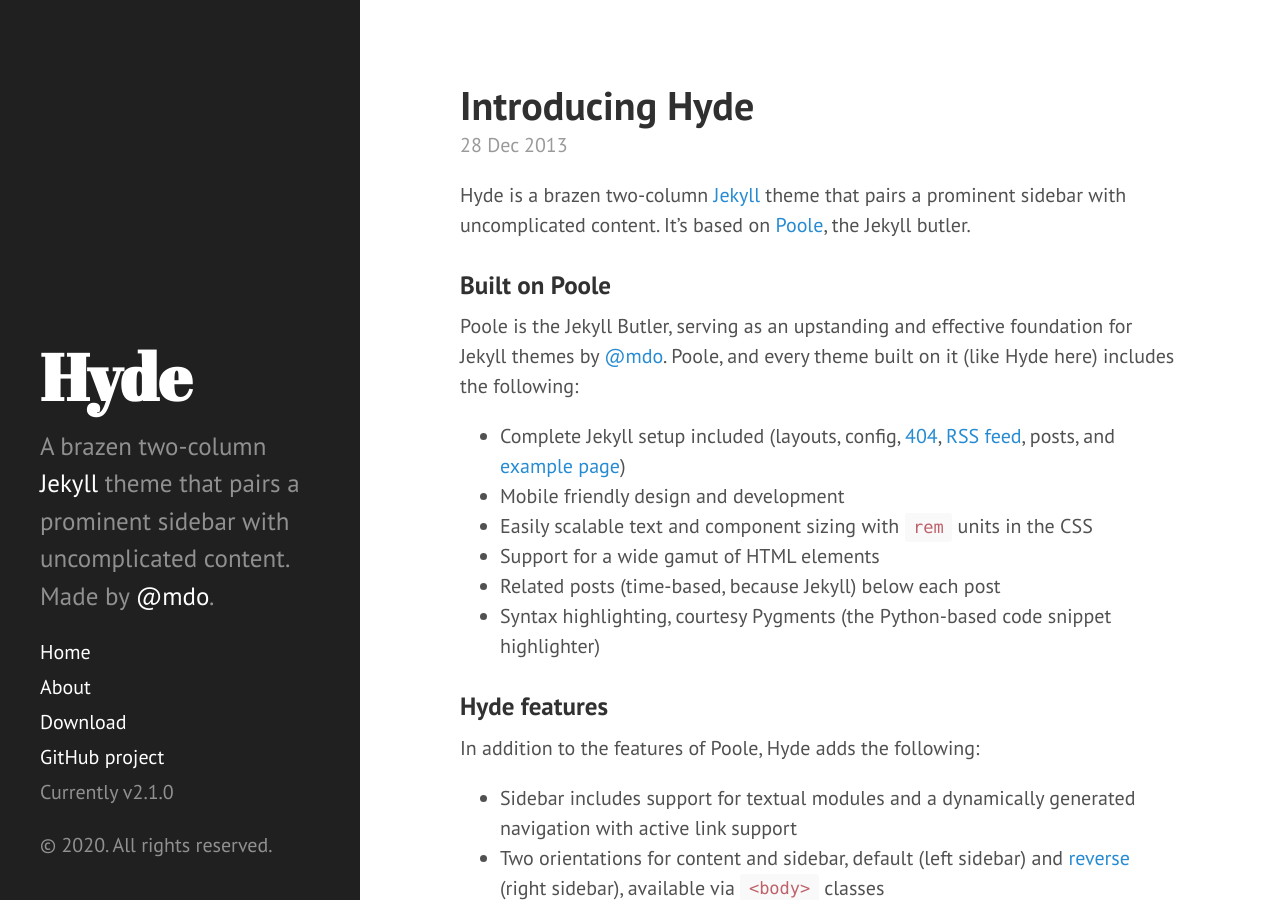
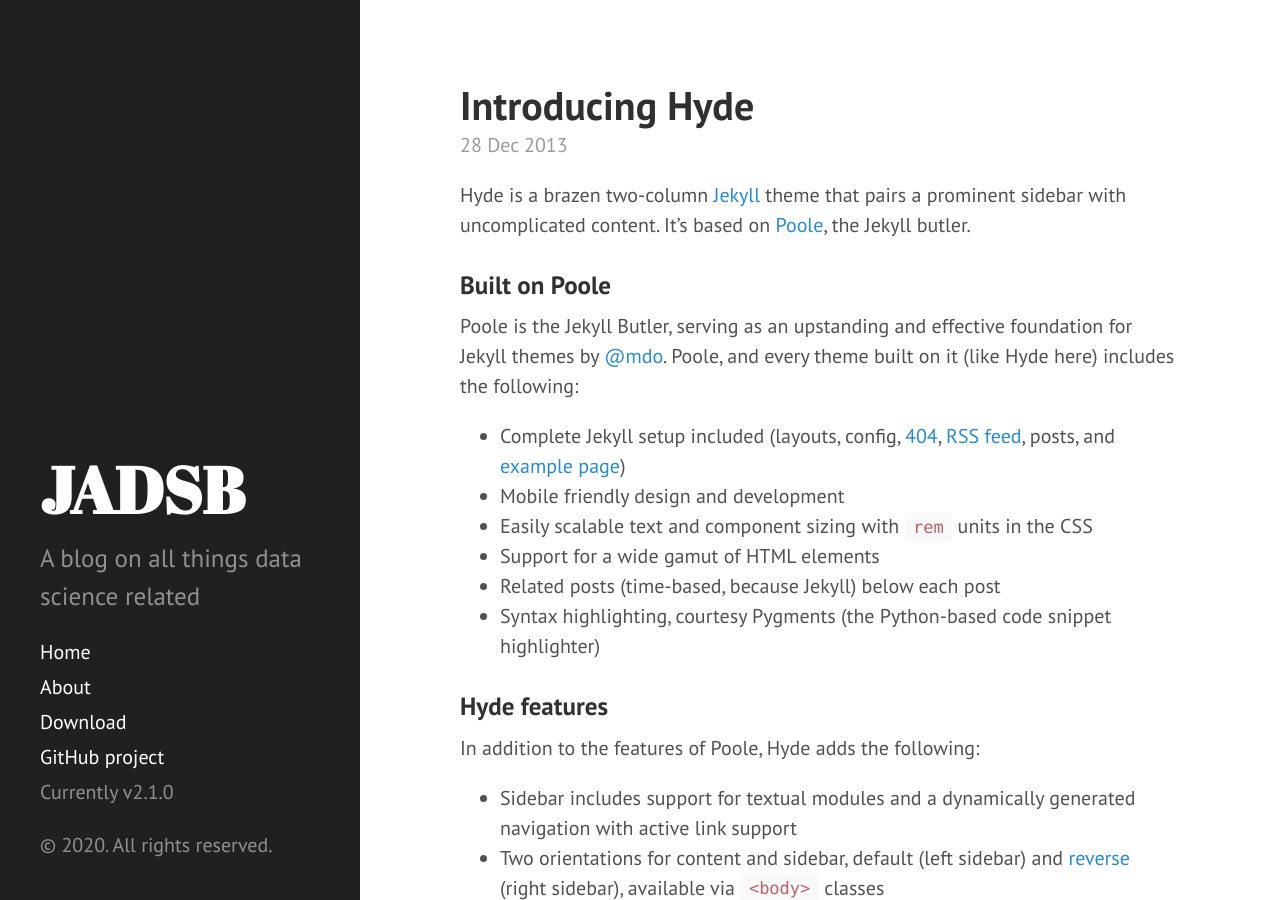
Before and after one commit to Saltwater-City/bslc.github.io, a Jekyll site: the page built from index.html, in a window 1280 px wide and 900 px high. Built offline with Jekyll 4.4.1, drawn with Linux system fonts in a browser that asks for light colours; Markdown is read by kramdown in place of the engine named in the settings; the list of posts is cut into pages by our own code.

Commit message:
modified config yml for test

```diff
--- a/_config.yml
+++ b/_config.yml
@@ -7,9 +7,10 @@
 # relative_permalinks: true
 
 # Setup
-title:            Hyde
-tagline:          'A Jekyll theme'
-description:      'A brazen two-column <a href="http://jekyllrb.com" target="_blank">Jekyll</a> theme that pairs a prominent sidebar with uncomplicated content. Made by <a href="https://twitter.com/mdo" target="_blank">@mdo</a>.'
+title:            JADSB
+tagline:          'Just Another Data Science Blog'
+description:      'A blog on all things data science related'
+# 'A brazen two-column <a href="http://jekyllrb.com" target="_blank">Jekyll</a> theme that pairs a prominent sidebar with uncomplicated content. Made by <a href="https://twitter.com/mdo" target="_blank">@mdo</a>.'
 url:              http://hyde.getpoole.com
 baseurl:          /
 
```
